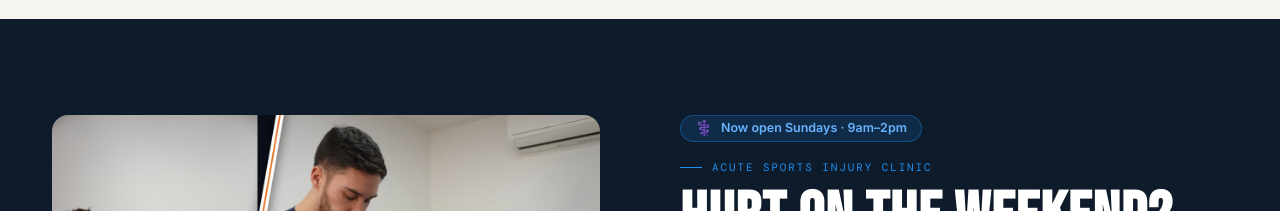
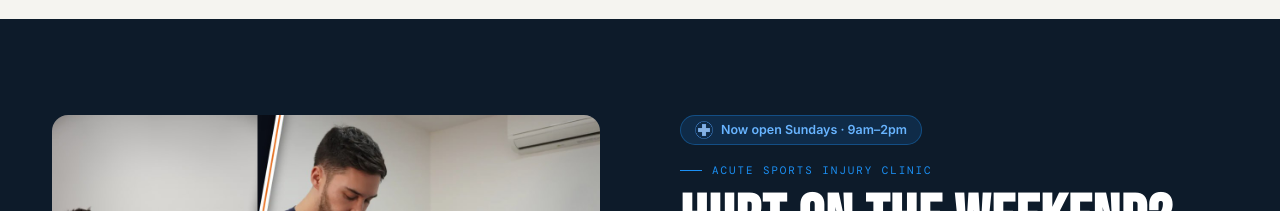
Before and after one commit to ctandy-ai/Stride-Website, a Next.js app: page / in a window 1280 px wide. Shown: the part 8200-8411 px from the top of the page. Built offline with nearby package versions, Linux system fonts and the light colour scheme.

Commit message:
Sunday clinic: Flaticon medical symbol icon in badge

```diff
--- a/components/sections/SundayClinic.tsx
+++ b/components/sections/SundayClinic.tsx
@@ -66,7 +66,7 @@ export default function SundayClinic() {
       {/* Copy — right */}
       <div>
         <div style={{ display: "inline-flex", alignItems: "center", gap: 8, background: "rgba(27,144,245,0.15)", border: "1px solid rgba(27,144,245,0.35)", borderRadius: 20, padding: "5px 14px", marginBottom: 20 }}>
-          <span style={{ fontSize: "0.9rem", lineHeight: 1 }}>⚕️</span>
+          <Image src="/medical-symbol.png" alt="Medical" width={18} height={18} style={{ opacity: 0.85 }} />
           <span style={{ color: "#68b4ff", fontSize: "0.78rem", fontWeight: 600 }}>Now open Sundays · 9am–2pm</span>
         </div>
         <div className="ey ey-blue">Acute Sports Injury Clinic</div>
```
Also changed, not shown: public/medical-symbol.png (added).
